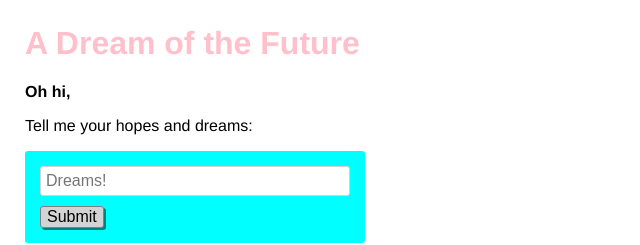
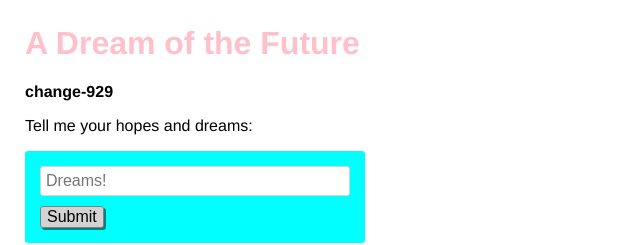
Before and after one commit to glitch-test/test-push, a website: page views/index.html in a window 1280 px wide. Shown: the top 245 px of the page, 0-640 px from the left. Drawn offline with nearby package versions, Linux system fonts and the light colour scheme; no server answers.

Commit message:
Commit: mammoth-request

```diff
--- a/views/index.html
+++ b/views/index.html
@@ -26,7 +26,7 @@
     </header>
 
     <main>
-      <p class="bold">Oh hi,</p>
+      <p class="bold">change-929</p>
       <p>Tell me your hopes and dreams:</p>
       <form>
         <input type="text" maxlength="100" placeholder="Dreams!">
```
